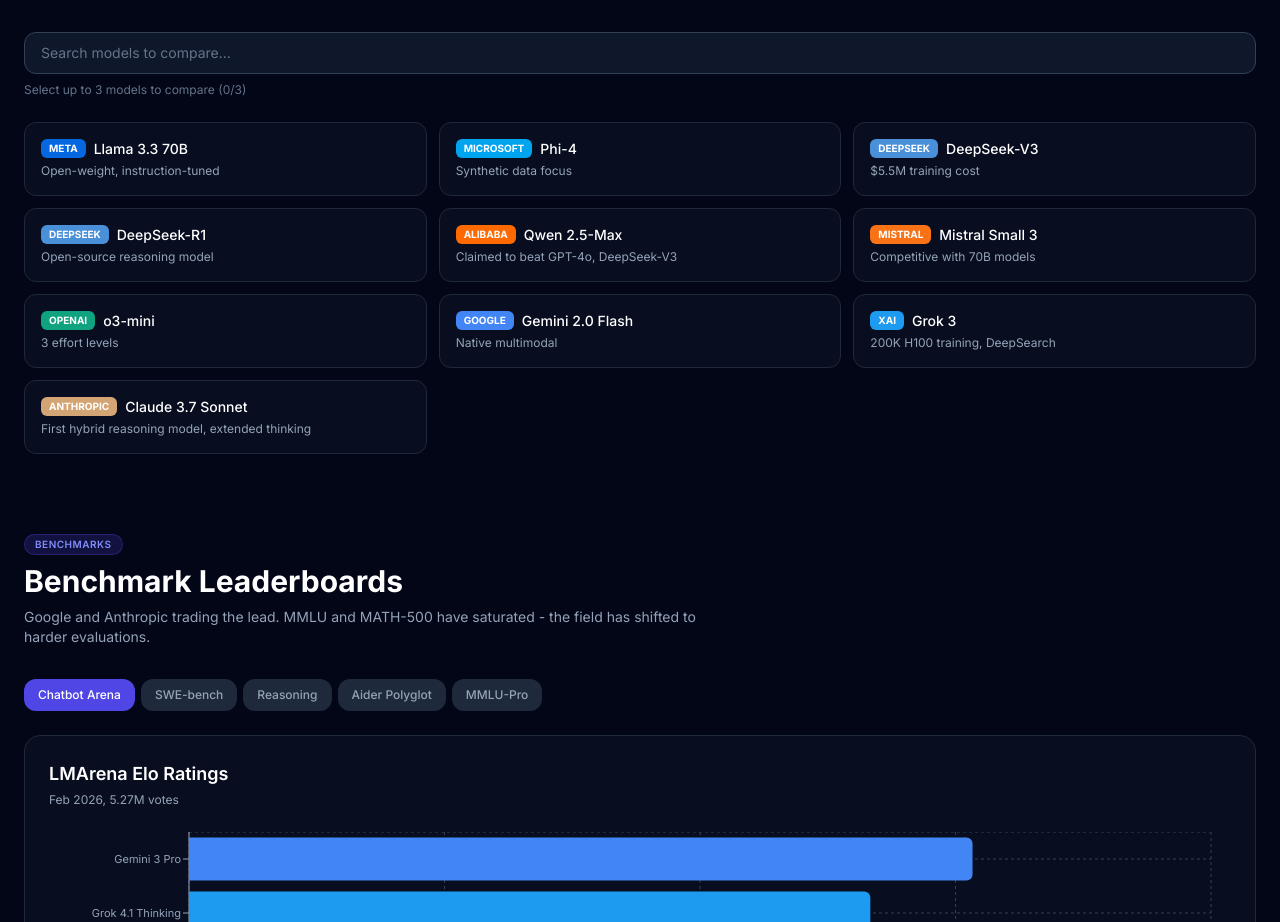
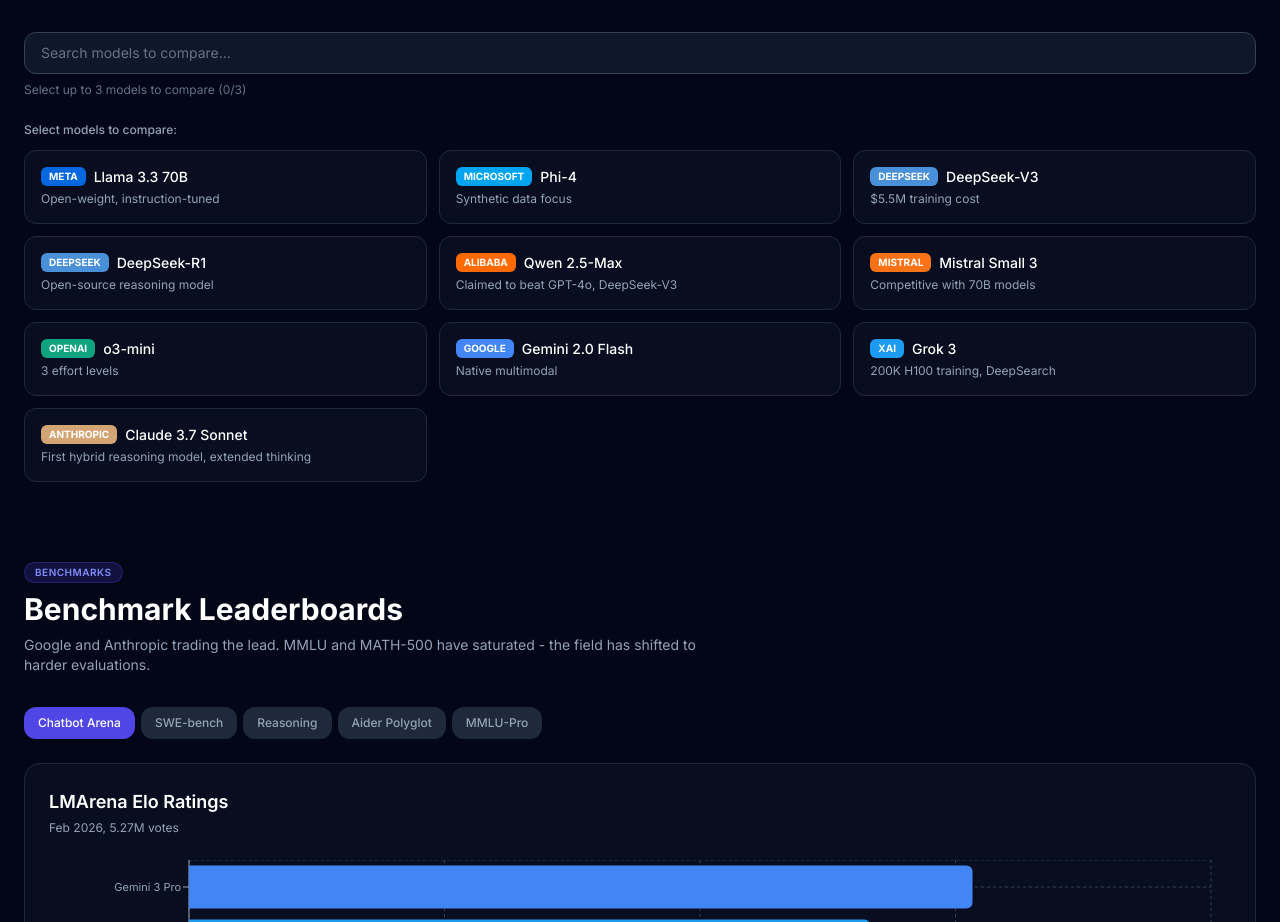
Before and after one commit to dfbustosus/ai-model-tracker, a React (Vite) app: page / in a window 1280 px wide. Shown: the part 8702-9624 px from the top of the page. Built offline with nearby package versions, Linux system fonts and the light colour scheme.

Commit message:
Adjust comparison component

```diff
--- a/src/components/ModelComparison.tsx
+++ b/src/components/ModelComparison.tsx
@@ -1,5 +1,5 @@
 import { useState } from 'react';
-import { X, FileText, ExternalLink, Check } from 'lucide-react';
+import { X, FileText, ExternalLink } from 'lucide-react';
 import { modelReleases } from '../data/models';
 import { pricingData } from '../data/pricing';
 import { reasoningBenchmarks } from '../data/benchmarks';
@@ -44,9 +44,15 @@
         </div>
       </div>
 
-      {selectedModels.length === 0 && (
-        <div className="grid grid-cols-1 sm:grid-cols-2 lg:grid-cols-3 gap-3 mb-6">
-          {availableModels.map(model => (
+      {selectedModels.length < 3 && (
+        <div className="mb-6">
+          <div className="text-xs text-surface-400 mb-3 font-medium">
+            {selectedModels.length === 0 ? 'Select models to compare:' : 'Add more models to compare:'}
+          </div>
+          <div className="grid grid-cols-1 sm:grid-cols-2 lg:grid-cols-3 gap-3">
+            {availableModels
+              .filter(model => !selectedModels.includes(model.id))
+              .map(model => (
                 <button
                   key={model.id}
                   onClick={() => toggleModel(model.id)}
@@ -64,6 +70,7 @@
                   <p className="text-xs text-surface-400 line-clamp-2">{model.notable}</p>
                 </button>
               ))}
+          </div>
         </div>
       )}
 
@@ -180,12 +187,6 @@
         </div>
       )}
 
-      {selectedModels.length > 0 && selectedModels.length < 3 && (
-        <div className="mt-6 p-4 bg-primary-600/10 border border-primary-600/20 rounded-xl text-sm text-primary-300">
-          <Check className="w-4 h-4 inline-block mr-2" />
-          Add {3 - selectedModels.length} more model{selectedModels.length === 2 ? '' : 's'} to compare
-        </div>
-      )}
     </div>
   );
 }
```
Lines whose indentation alone changed are shown as unchanged.
